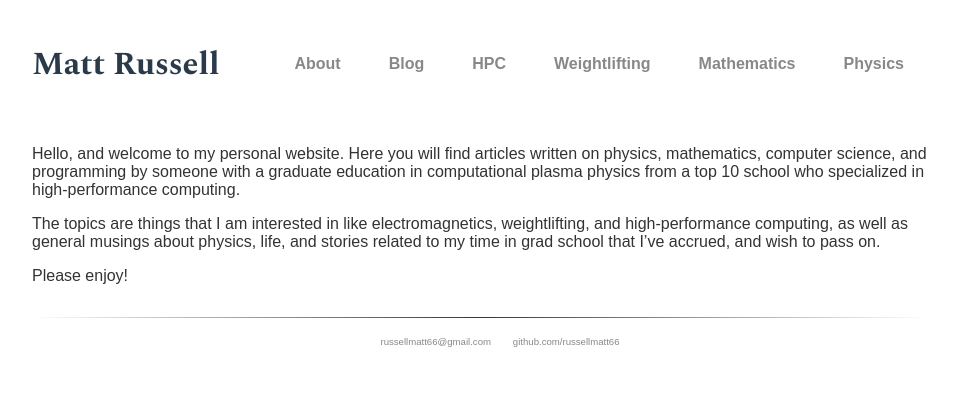
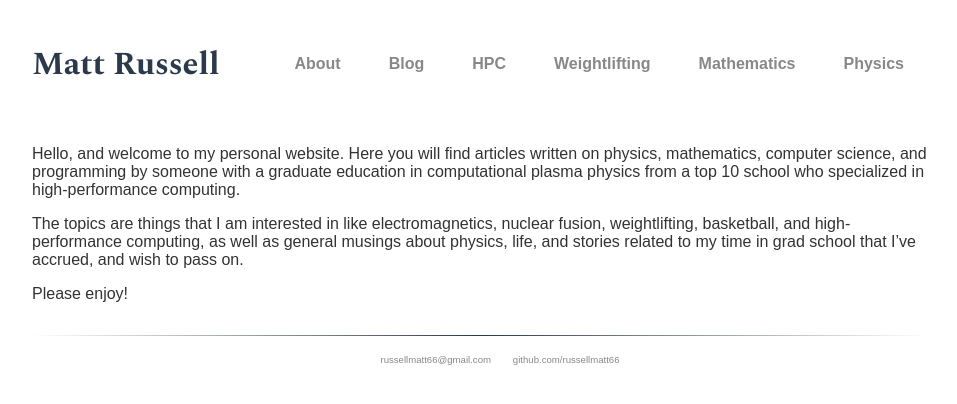
Before and after one commit to russellmatt66/russellmatt66.github.io, a Jekyll site: the page built from index.md, in a window 1280 px wide. Shown: the top 404 px of the page, without its empty margins (160-1117 px from the left). Built offline with Jekyll 4.4.1, drawn with Linux system fonts in a browser that asks for light colours; some web fonts are replaced.

```diff
--- a/index.md
+++ b/index.md
@@ -5,6 +5,6 @@ title: Matt Russell
 
 Hello, and welcome to my personal website. Here you will find articles written on physics, mathematics, computer science, and programming by someone with a graduate education in computational plasma physics from a top 10 school who specialized in high-performance computing.
 
-The topics are things that I am interested in like electromagnetics, weightlifting, and high-performance computing, as well as general musings about physics, life, and stories related to my time in grad school that I've accrued, and wish to pass on.
+The topics are things that I am interested in like electromagnetics, nuclear fusion, weightlifting, basketball, and high-performance computing, as well as general musings about physics, life, and stories related to my time in grad school that I've accrued, and wish to pass on.
 
 Please enjoy!
```
Also changed, not shown: hpc.md (+3 -3 lines), weightlifting.md (+1 -1 lines).
